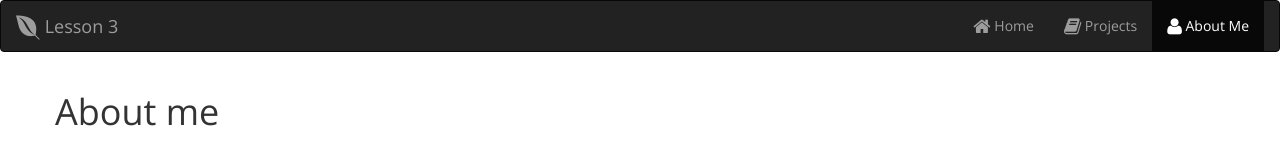
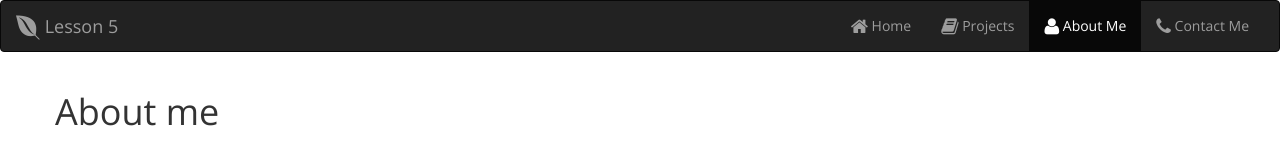
Before and after one commit to hyunjungjung/COMP125-Lesson5, a website: page about.html in a window 1280 px wide. Drawn offline with nearby package versions, Linux system fonts and the light colour scheme.

Commit message:
Updated pages with contact form

```diff
--- a/about.html
+++ b/about.html
@@ -25,7 +25,7 @@
         <span class="icon-bar"></span>
         <span class="icon-bar"></span>
       </button>
-                <a class="navbar-brand" href="index.html"><i class="fa fa-envira fa-lg"></i> Lesson 3</a>
+                <a class="navbar-brand" href="index.html"><i class="fa fa-envira fa-lg"></i> Lesson 5</a>
             </div>
 
             <!-- Collect the nav links, forms, and other content for toggling -->
@@ -34,6 +34,7 @@
                     <li><a href="index.html"><i class="fa fa-home fa-lg"></i> Home</a></li>
                     <li><a href="projects.html"><i class="fa fa-book fa-lg"></i> Projects</a></li>
                     <li class="active"><a href="about.html"><i class="fa fa-user fa-lg"></i> About Me</a></li>
+                    <li><a href="contact.html"><i class="fa fa-phone fa-lg"></i> Contact Me</a></li>
                 </ul>
             </div>
             <!-- /.navbar-collapse -->
```
Also changed, not shown: contact.html (+1 -1 lines), index.html (+1 -1 lines), projects.html (+2 -1 lines).
